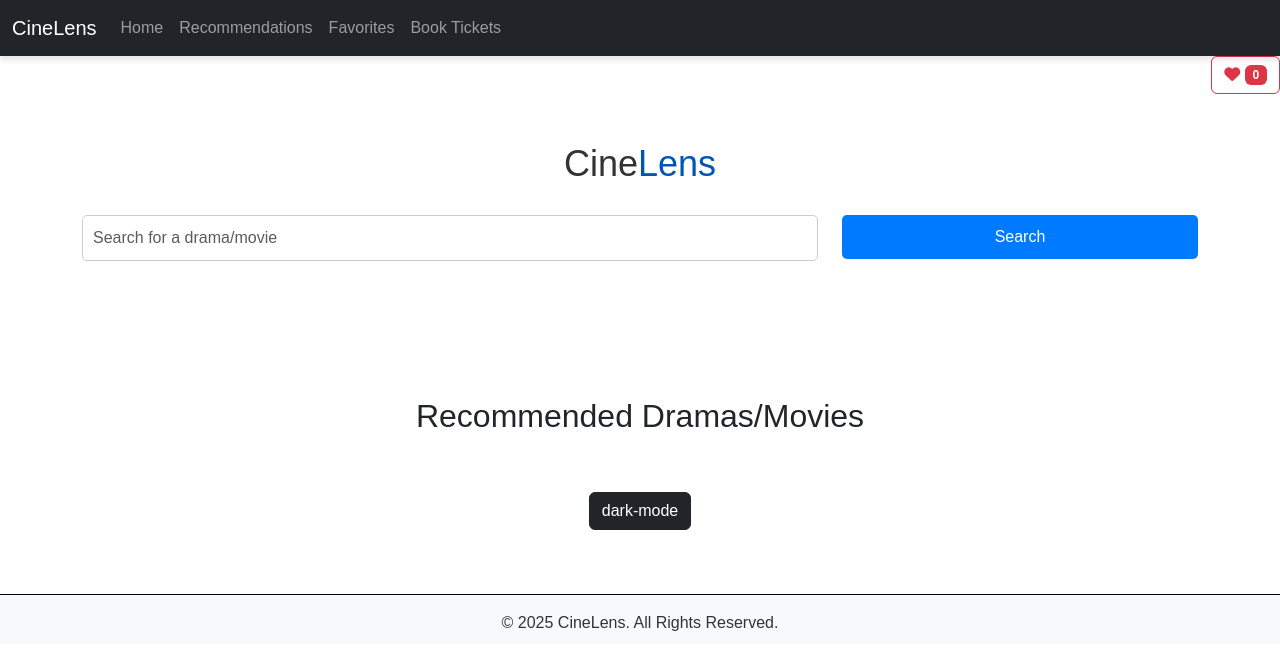
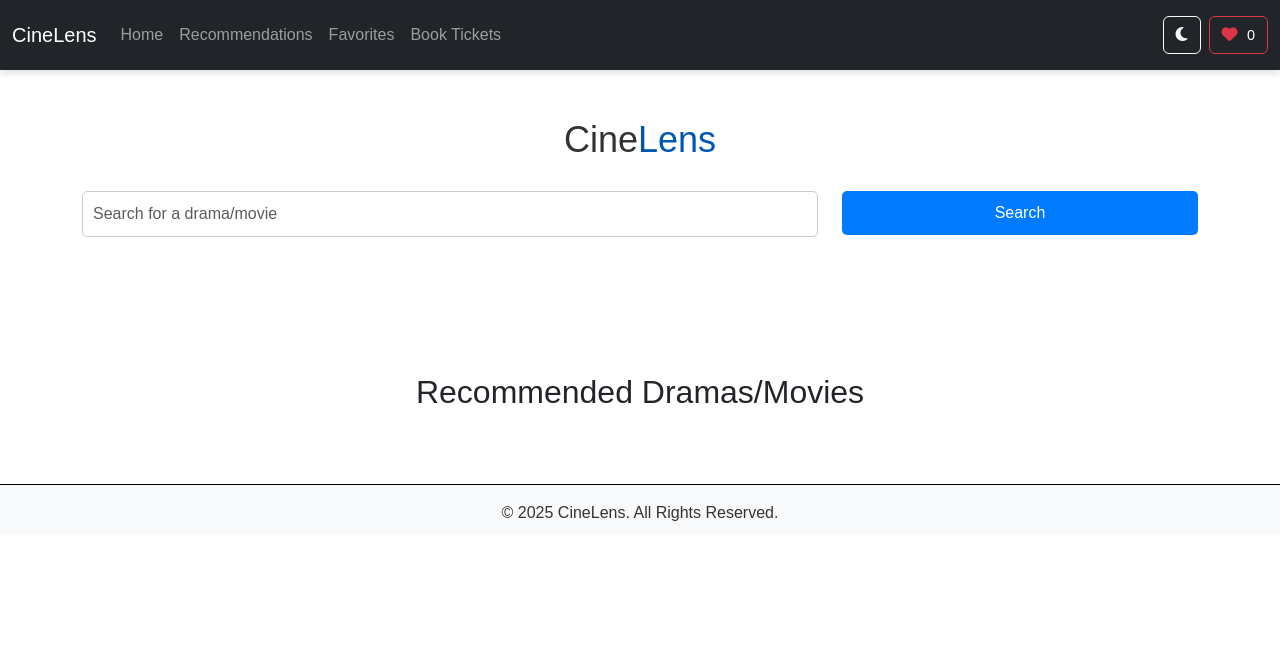
Before and after one commit to Imzzz01/cine-lens12, a website: page index.html in a window 1280 px wide. Drawn offline with nearby package versions, Linux system fonts and the light colour scheme; some packages are replaced by stand-ins of ours; no server answers; a script that the page names is missing.

Commit message:
Nav bar : move dark mode toggle and favorites button to the end of the navbar
- added dark mode toggle inside of the navbar-collapse div
-used 'ms-auto' to align navbar links to the left and buttons to the right.
ensured buttons are visable and properly aligned on all screen sizes.
- removed .bg-danger class from the favorites count.
- added custom css to remove background color and border from the badge.

```diff
--- a/assets/script.js
+++ b/assets/script.js
@@ -158,19 +158,19 @@ fetchAndPopulateMovies();
 
         if(localStorage.getItem("dark-mode")==="enabled"){
             $("body").addClass("dark-mode");
-            $("#dark-mode-toggle").text("Light Mode");
+            $("#dark-mode-toggle i").removeClass("fa-moon").addClass("fa-sun");
         } else {
-            $("#dark-mode-toggle").text("dark-mode");
+            $("#dark-mode-toggle i").removeClass("fa-sun").addClass("fa-moon");
         }
         $("#dark-mode-toggle").click(function() {
         $("body").toggleClass("dark-mode");
 
         if ($("body").hasClass("dark-mode")) {
-            $("#dark-mode-toggle").text("Light Mode");
+            $("#dark-mode-toggle i").removeClass("fa-moon").addClass("fa-sun");
             localStorage.setItem("dark-mode","enabled");
 
         } else {
-            $("#dark-mode-toggle").text("dark-mode");
+            $("#dark-mode-toggle i").removeClass("fa-sun").addClass("fa-moon");
             localStorage.removeItem("dark-mode");
         }
     });
--- a/assets/style.css
+++ b/assets/style.css
@@ -26,7 +26,11 @@ span {
     color: #0056b3; /* Set span color to blue*/
 }
 
-
+#favorites-count{
+    margin-left: 5px; /*adds space to the left of the count*/
+    font-size: 0.9em; /* smaller font size for the count*/
+    color: #fff; /* white text color*/
+}
 
 
 h1 {
--- a/index.html
+++ b/index.html
@@ -27,7 +27,7 @@
 
         </button>
         <div class="collapse navbar-collapse" id="navbarNav">
-            <ul class="navbar-nav">
+            <ul class="navbar-nav me-auto">
                 <li class="nav-item">
                     <a class="nav-link" href="#">Home</a>
                 </li>
@@ -40,19 +40,31 @@
                 <li class="nav-item">
                     <a class="nav-link" href="booking.html" class="btn btn-success">Book Tickets</a>
                 </li>
+            </ul>
+            <div class="d-flex align-items-center">
 
+    <!--Dark mode toggle and back to recommendations button-->
+<button id="dark-mode-toggle" class="btn btn-outline-light m-2" aria-label="Toggle dark mode">
+    <i class="fas fa-moon"></i> <!--Moon icon for dark mode-->
+</button>
 
-            </ul>
+<button id="favorites-button" class="btn btn-outline-danger" aria-label="View your favourite movies">
+            <i class="fas fa-heart"></i>
+            <span id="favorites-count">0</span>
+        </button>
+    </div>
         </div>
         </div>
     </nav>
     <!--Favourites button container-->
     <div id="favorites-container" class="d-flex justify-content-end">
-        <button id="button" class="btn btn-outline-danger" aria-label="View your favourite movies">
-            <i class="fas fa-heart"></i>
-            <span id="favorites-count" class="badge bg-danger">0</span>
-        </button>
-    </div>
+
+
+
+
+
+<button id="back-to-recommendations-btn" class="btn btn-outline-secondary m-3" style="display: none;" aria-label="Back to recommendations">Back to Recommendations</button>
+</div>
 
     <div class="container mt-5">
         <!--Main heading -->
@@ -98,11 +110,7 @@
 
 </section>
 
-<div class="text-center mt-3">
-    <!--Dark mode toggle and back to recommendations button-->
-<button id="dark-mode-toggle" class="btn btn-dark m-3" aria-label="Toggle dark mode">Dark Mode</button>
-<button id="back-to-recommendations-btn" class="btn btn-outline-secondary m-3" style="display: none;" aria-label="Back to recommendations">Back to Recommendations</button>
-</div>
+
 </div>
 <footer class="text-center py-3 bg-light mt-5">
 <div class="container">
```
